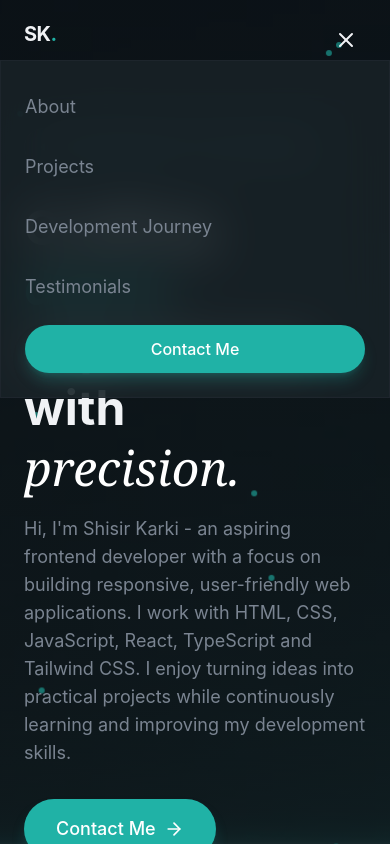
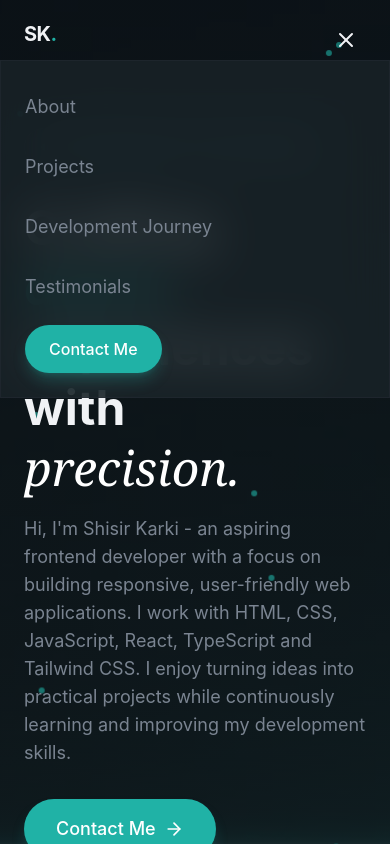
Before and after one commit to Shisir-Karki/react-tailwind-personal-portfolio, a React (Vite) app: page / in a window 390 px wide. Both pictures are taken after a click on the button 346 px from the left and 40 px from the top of the page. Shown: the top 844 px of the page. Built offline with nearby package versions, Linux system fonts and the light colour scheme.

Commit message:
Fix the 'contact me' button to make it interactive

```diff
--- a/src/layout/Navbar.jsx
+++ b/src/layout/Navbar.jsx
@@ -63,7 +63,9 @@
 
         {/* CTA Button  */}
         <div className="hidden md:block">
-          <Button size="sm">Contact Me</Button>
+          <a href="#contact">
+            <Button size="sm">Contact Me</Button>
+          </a>
         </div>
 
         {/* Mobile Menu Button*/}
@@ -90,9 +92,11 @@
               </a>
             ))}
 
-            <Button onClick={() => setIsMobileMenuOpen(false)}>
-              Contact Me
-            </Button>
+            <a href="#contact">
+              <Button onClick={() => setIsMobileMenuOpen(false)}>
+                Contact Me
+              </Button>
+            </a>
           </div>
         </div>
       )}
```
